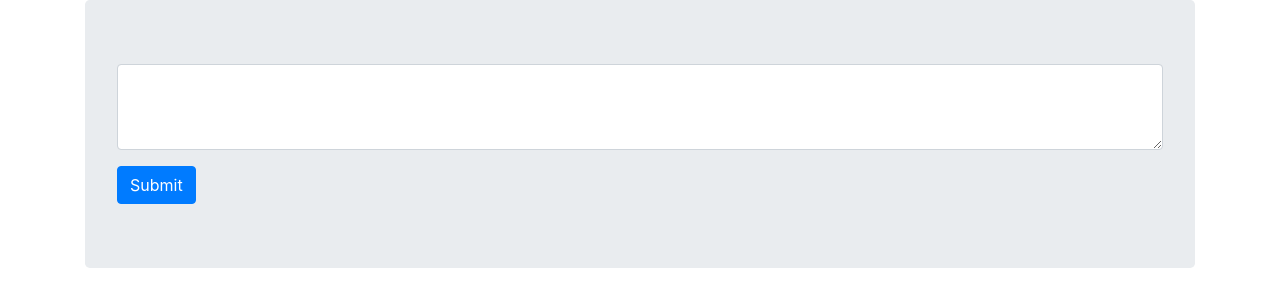
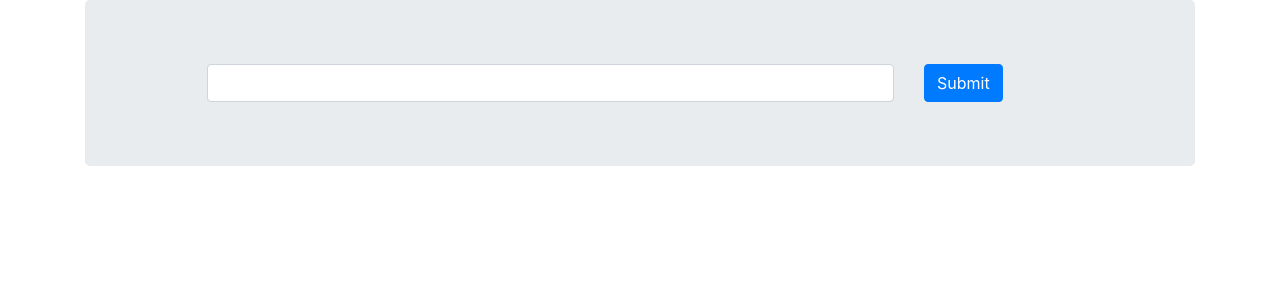
Before and after one commit to AnastasiyaYS/frontend-project-lvl3, a website built with webpack: page template.html in a window 1280 px wide. Built offline with nearby package versions, Linux system fonts and the light colour scheme; some packages are replaced by stand-ins of ours.

Commit message:
change a rss-feed adding form

```diff
--- a/template.html
+++ b/template.html
@@ -7,10 +7,14 @@
     <div class="container">
       <div class="jumbotron">
         <form>
-          <div class="form-group">
-            <textarea class="form-control" rows="3"></textarea>
+          <div class="row">
+            <div class="col-8 offset-1">
+              <input class="form-control">
+            </div>
+            <div class=col-3>
+              <button type="submit" class="btn btn-primary">Submit</button>
+            </div>
           </div>
-          <button type="submit" class="btn btn-primary">Submit</button>
         </form>
       </div>
     </div>
```
